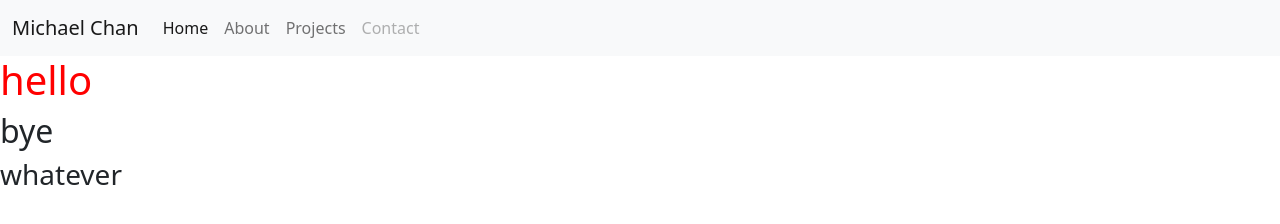
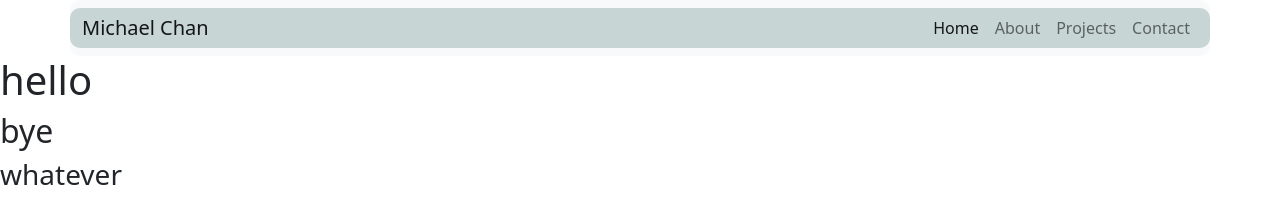
Before and after one commit to MJTCdev/Portfolio, a website: page index.html in a window 1280 px wide. Drawn offline with nearby package versions, Linux system fonts and the light colour scheme.

Commit message:
Updated navbar CSS and added comments

```diff
--- a/CSS/index.css
+++ b/CSS/index.css
@@ -1,3 +1,21 @@
-h1 {
-  color: red;
+/* Color Palette
+Black Hex Code: #000000
+Grey Hex Code: #C7D6D5
+Red Hex Code: #C20114
+*/
+
+/* Navbar */
+
+.container {
+  display: flexbox;
+  border-radius: 10px;
 }
+
+.navbar-collapse {
+  flex-grow: 0;
+}
+
+.container-fluid {
+  background-color: #c7d6d5;
+  border-radius: 10px;
+}
--- a/index.html
+++ b/index.html
@@ -19,7 +19,7 @@
   <body>
     <!-- Create sections within html to organize page (Ex. <header></header> , <main></main> , <footer></footer>)-->
     <header>
-      <nav class="navbar navbar-expand-lg bg-light">
+      <nav class="navbar navbar-expand-lg bg-light container">
         <div class="container-fluid">
           <a class="navbar-brand" href="#">Michael Chan</a>
           <button
@@ -45,7 +45,7 @@
                 <a class="nav-link" href="#">Projects</a>
               </li>
               <li class="nav-item">
-                <a class="nav-link disabled">Contact</a>
+                <a class="nav-link" href="#">Contact</a>
               </li>
             </ul>
           </div>
```
